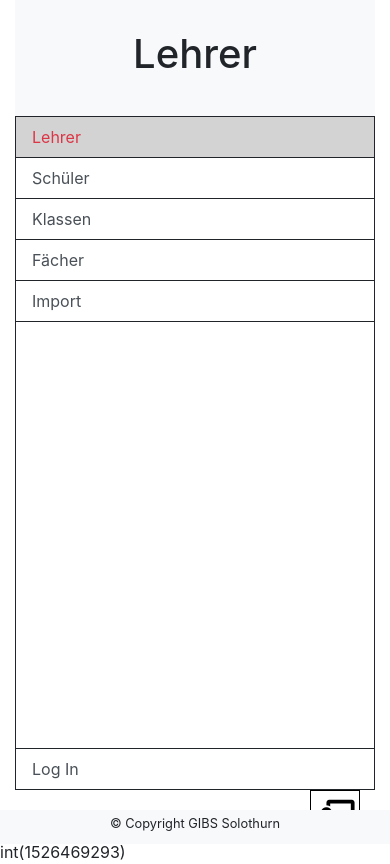
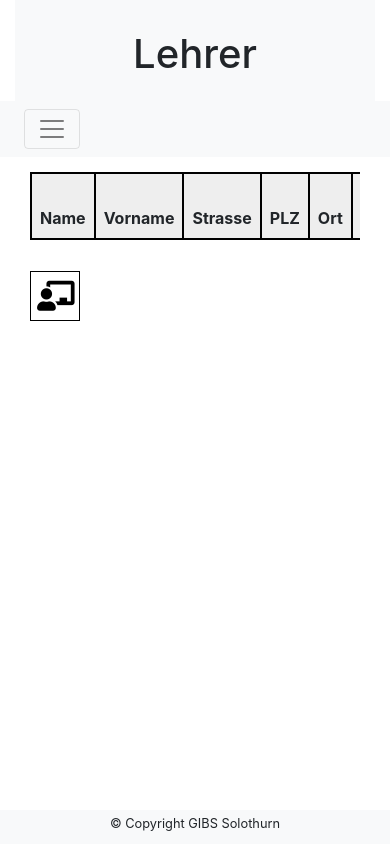
Before and after one commit to stalderleo/Schuladministration, a PHP site: page /php/index.php in a window 390 px wide. After the commit the page ends 831 px from the top, so only its background shows below. Run offline with PHP 8.4, Linux system fonts and the light colour scheme; data that the repository does not hold is empty; some libraries are stand-ins or nearby versions.

Commit message:
added responsive styles

```diff
--- a/css/styles.css
+++ b/css/styles.css
@@ -61,50 +61,6 @@ table.tstacked th {
 	font-weight: bold;
 }
 
-@media screen and (max-width:700px) {
-
-	table.tstacked, table.tstacked tr, table.tstacked td {
-		padding:0;
-		border:1px solid black;
-	}
-
-	table.tstacked {
-		border:none;
-	}
-
-	table.tstacked thead {
-		display:none;
-	}
-
-	table.tstacked tr {
-		float: left;
-		width: 100%;
-		margin-bottom: 2em;
-	}
-
-	table.tstacked td {
-		float: left;
-		width: 100%;
-		padding:1em;
-                word-break: break-all;
-                /* display: block; */
-                /* display: flex; */
-	}
-
-	table.tstacked td::before {
-		content:attr(data-label);
-		background: #eee;
-		border-right:2px solid black;
-		width: 45%;
-		float:left;
-		padding:1em;
-		font-weight: bold;
-		margin:-1em 1em -1em -1em;
-                /* display: inline-block; */
-                /* min-width: 100px; */
-	}
-}
-
 /* End Stacked Table */
 .upload-card {
     display: block;
@@ -139,7 +95,8 @@ table.tstacked th {
 }
 body {
     position: relative;
-    height: 100vh;
+    height: auto;
+    min-height: 100vh;
 }
 
 /*buttons*/
@@ -215,3 +172,59 @@ table.tstacked [data-label="Löschen"], table.tstacked [data-label="Bearbeiten"]
     height: 20px;
     display: block;
 }
+
+@media(min-width: 768px){
+    .p-4_mobile-only {
+        padding: 0;
+    }
+    .navbar {
+        display: none;
+    }
+    .pos-f-t .collapse {
+        display: block !important;
+    }
+}
+@media(max-width: 768px){
+    .p-4_mobile-only {
+        padding: 1.5rem !important;
+    }
+
+    .nav-item:last-of-type {
+        position: relative;
+    }
+    .nav-tabs {
+        height: auto;
+    }
+    .page-title {
+        padding-bottom: 15px;
+    }
+    .content {
+        margin-top: 70px;
+        margin-bottom: 50px;
+    }
+    .add {
+        margin-top: 15px;
+    }
+    .table-container {
+        width: 100%;
+    }
+    .upload-card {
+        padding: 20px 30px;
+    }
+}
+
+.navbar {
+    background-color: lightgray;
+    padding-left: 1.5rem;
+}
+
+.table-container {
+    overflow: auto;
+}
+
+.pos-f-t {
+    position: absolute;
+    left: 0;
+    right: 0;
+    z-index: 999;
+}
--- a/php/index.php
+++ b/php/index.php
@@ -54,5 +54,4 @@ else
 $c->dispatch();
 $c->sendOutput();
 
-var_dump(time());
 ?>
--- a/templates/index.htm.php
+++ b/templates/index.htm.php
@@ -25,7 +25,7 @@
             <?php echo $this->menu_bootstrap(config::MENU_TEMPLATE);?>
             </div>
             <div class="col-sm-9">
-                <div class="col-12 flex" style="overflow: visible">
+                <div class="col-12 flex content" style="overflow: visible">
                     <?php $this->content(); ?>
                 </div>
             </div>
--- a/templates/liste/liste-klasse.htm.php
+++ b/templates/liste/liste-klasse.htm.php
@@ -5,7 +5,8 @@
  * Template Kontaktliste. Stil Stacked Table.
  *
 -->
-<table class="tstacked">
+<div class="table-container">
+<table class="table tstacked">
         <thead>
             <tr>
                <th>Bezeichnung</th><th>Kürzel</th>
@@ -22,7 +23,7 @@
 <?php endforeach; ?>
        </tbody>
 </table>
-
+</div>
 <div class="btn-container">
     <button title="Neue Klasse" data-toggle="modal" data-target="#class_modal" class="add"><i class="fas fa-users"></i></button>
 </div>
--- a/templates/liste/liste-lehrer.htm.php
+++ b/templates/liste/liste-lehrer.htm.php
@@ -5,7 +5,8 @@
  * Template Kontaktliste. Stil Stacked Table.
  *
 -->
-<table class="tstacked">
+<div class="table-container">
+<table class="table tstacked">
     <thead>
         <tr>
             <th>Name</th><th>Vorname</th><th>Strasse</th><th>PLZ</th><th>Ort</th><th>Email</th><th>Telefon privat</th><th>Telefon gesch.</th>
@@ -30,6 +31,7 @@
 <?php endforeach; ?>
     </tbody>
 </table>
+</div>
 
 <div class="btn-container">
     <button title="Neuer Lehrer" data-toggle="modal" data-target="#teacher_modal" class="add"><i class="fas fa-chalkboard-teacher"></i></button>
--- a/templates/liste/liste-schueler.htm.php
+++ b/templates/liste/liste-schueler.htm.php
@@ -5,7 +5,8 @@
  * Template Kontaktliste. Stil Stacked Table.
  *
 -->
-<table class="tstacked">
+<div class="table-container">
+<table class="table tstacked">
     <thead>
         <tr>
             <th>Name</th><th>Vorname</th><th>Strasse</th><th>PLZ</th><th>Ort</th><th>Email</th><th>Telefon privat</th><th>Telefon gesch.</th>
@@ -30,6 +31,7 @@
 <?php endforeach; ?>
     </tbody>
 </table>
+</div>
 
 <div class="btn-container">
     <button title="Neuer Schüler" data-toggle="modal" data-target="#student_modal" class="add"><i class="fas fa-graduation-cap"></i></button>
--- a/templates/menuTabs.htm.php
+++ b/templates/menuTabs.htm.php
@@ -5,6 +5,19 @@
  * Menu-Template. Tab-Stil (Register)
  *
 -->
-<ul class="nav nav-tabs">
-    <?php echo $printmenu?>
-</ul>
+
+
+<div class="pos-f-t">
+    <nav class="navbar navbar-light bg-light">
+        <button class="navbar-toggler" type="button" data-toggle="collapse" data-target="#navbarToggleExternalContent" aria-controls="navbarToggleExternalContent" aria-expanded="false" aria-label="Toggle navigation">
+            <span class="navbar-toggler-icon"></span>
+        </button>
+    </nav>
+    <div class="collapse" id="navbarToggleExternalContent">
+        <div class="bg-light p-4_mobile-only">
+            <ul class="nav nav-tabs">
+                <?php echo $printmenu?>
+            </ul>
+        </div>
+    </div>
+</div>
```
